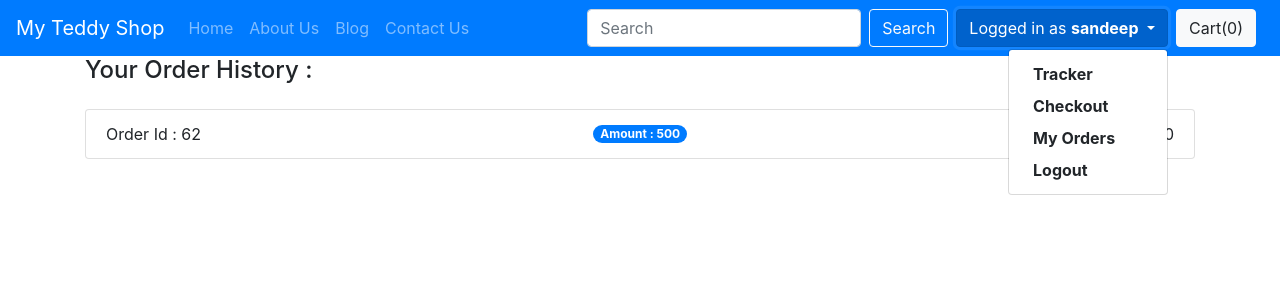
After one commit to Coderode/My-Teddy-shop, a Django app: page /shop/myorders/ in a window 1280 px wide, after a click that opens the changed part. The commit adds this page. Shown: the top 300 px of the page. Run offline with Django 3.2, Linux system fonts and the light colour scheme; a user stored in the database is signed in; data comes from the database, SQL or seed files in the repository; both versions use the stored data as it was after the commit; some libraries are stand-ins or nearby versions.

Commit message:
myorders page,testing payment integration

```diff
--- a/shop/admin.py
+++ b/shop/admin.py
@@ -1,5 +1,5 @@
 from django.contrib import admin
-from . models import Product,Contact,Order,OrderUpdate
+from . models import Product,Contact,Order,OrderUpdate,Transaction
 
 # Register your models here.
 
@@ -7,3 +7,4 @@ admin.site.register(Product)
 admin.site.register(Contact)
 admin.site.register(Order)
 admin.site.register(OrderUpdate)
+admin.site.register(Transaction)
--- a/shop/models.py
+++ b/shop/models.py
@@ -31,7 +31,7 @@ class Contact(models.Model):
 
 class Order(models.Model):
     order_id = models.AutoField(primary_key=True)
-    items_json = models.CharField(max_length=5000)
+    items_json = models.TextField()
     amount = models.IntegerField( default=0)
     name = models.CharField(max_length=50)
     email = models.CharField(max_length=50)
@@ -53,3 +53,12 @@ class OrderUpdate(models.Model):
 
     def __str__(self):
         return "order:"+str(self.order_id)+" update:"+str(self.update_id)+" "+self.timestamp.strftime("%d-%b-%Y")
+
+class Transaction(models.Model):
+    id = models.AutoField(primary_key=True)
+    order_id = models.IntegerField(default="")
+    txn = models.TextField()
+    timestamp = models.DateField(auto_now_add=True)
+
+    def __str__(self):
+        return "order:"+str(self.order_id)+" "+self.timestamp.strftime("%d-%b-%Y")
--- a/shop/templates/shop/basic.html
+++ b/shop/templates/shop/basic.html
@@ -54,7 +54,7 @@
                     <div class="dropdown-menu dropdown-menu-right">
                         <a class="dropdown-item" href="/shop/tracker"><b>Tracker</b></a>
                         <a class="dropdown-item" href="/shop/checkout"><b>Checkout</b></a>
-                        <a class="dropdown-item" href="#"><b>My Orders</b></a>
+                        <a class="dropdown-item" href="/shop/myorders"><b>My Orders</b></a>
                         <a class="dropdown-item" href="/shop/logout"><b>Logout</b></a>
                     </div>
                 </div>
--- /dev/null
+++ b/shop/templates/shop/myorders.html
@@ -0,0 +1,29 @@
+{% extends 'shop/basic.html' %}
+
+{% block title%}MyOrder | My Teddy Shop{% endblock %}
+
+{% block body %}
+<div class="container">
+    <h4>Your Order History : </h4>
+    <div class="my-4">
+        <div class="my-4">
+            {% if allOrders|length > 0 %}
+                <ul class="list-group" id="items">
+                    {% for item in allOrders %}
+                        <li class="list-group-item d-flex justify-content-between align-items-center">
+                            Order Id : {{item.order_id}}
+                            <span class="badge badge-primary badge-pill">Amount : {{item.amount}}</span>
+                            <span class="float-right">{{item.date}}</span>
+                        </li>
+                    {% endfor %}
+                </ul>
+            {% else %}
+                <h5>No orders done yet!</h5>
+            {% endif %}
+        </div>
+    </div>
+</div>
+{% endblock body %}
+
+{% block js %}
+{% endblock js %}
--- a/shop/urls.py
+++ b/shop/urls.py
@@ -8,9 +8,10 @@ urlpatterns = [
     path("search/",views.search,name="Search"),
     path("products/<int:myid>",views.productView,name="ProductView"),
     path("checkout/",views.checkout,name="Checkout"),
-    path('signup', views.handleSignup, name='handleSignup'),
-    path('login', views.handleLogin, name='handleLogin'),
-    path('logout', views.handleLogout, name='handleLogout'),
-    path('cartview', views.cartView, name='cartView'),
+    path('signup/', views.handleSignup, name='handleSignup'),
+    path('login/', views.handleLogin, name='handleLogin'),
+    path('logout/', views.handleLogout, name='handleLogout'),
+    path('cartview/', views.cartView, name='cartView'),
+    path('myorders/', views.myorders, name='myorders'),
     path("handlerequest/", views.handlerequest, name="HandleRequest"),
 ]
--- a/shop/views.py
+++ b/shop/views.py
@@ -1,6 +1,6 @@
 from django.shortcuts import render,redirect
 from django.http import HttpResponse
-from . models import Product,Contact,Order,OrderUpdate
+from . models import Product,Contact,Order,OrderUpdate,Transaction
 from django.contrib.auth.models import User
 from django.contrib.auth import authenticate, login, logout
 from datetime import datetime
@@ -9,7 +9,7 @@ from math import ceil
 import json
 from django.views.decorators.csrf import csrf_exempt
 from PayTm import Checksum
-MERCHANT_KEY = 'Merchant key here'
+MERCHANT_KEY = 'YOUR-MERCHANT-KEY-HERE'
 
 
 # Create your views here.
@@ -75,7 +75,7 @@ def tracker(request):
     if request.user.is_authenticated:
         if request.method=="POST":
             orderId = request.POST.get('orderId', '')
-            email = request.POST.get('email', '')
+            email = request.user.email
             try:
                 order = Order.objects.filter(order_id=orderId, email=email)  #it returns in form of a array
                 if len(order)>0:
@@ -99,13 +99,32 @@ def productView(request,myid):
     # print(product)
     return render(request,'shop/prodView.html',{'product':product[0]})
 
+def myorders(request):
+    if request.user.is_authenticated:
+        email = request.user.email
+        Orders={}
+        try:
+            orders = Order.objects.filter(email=email)  #it returns in form of a array
+            allOrders=[]
+            for item in orders:
+                allOrders.append({'order_id':item.order_id,'amount':item.amount,'date':item.date})
+            Orders={'allOrders':allOrders}
+        except Exception as e:
+            Orders = {'allOrders':[]}
+        return render(request,'shop/myorders.html',Orders)  #if some error occur
+    else:
+        return render(request,'shop/errorpage.html')
+
 def checkout(request):
     if request.user.is_authenticated:
+        user = request.user
+        name = user.first_name+user.last_name
+        email = user.email
+        userDetails={'name':name,'email':email}
+
         if request.method=="POST":
             items_json = request.POST.get('itemsJson', '')
-            name = request.POST.get('name', '')
             amount = request.POST.get('amount', '')
-            email = request.POST.get('email', '')
             address = request.POST.get('address1', '') + " " + request.POST.get('address2', '')
             city = request.POST.get('city', '')
             state = request.POST.get('state', '')
@@ -114,11 +133,11 @@ def checkout(request):
             order = Order(items_json=items_json, name=name,amount=amount, email=email,address=address,city=city,state=state, zip_code=zip_code, phone=phone,date=datetime.today())
             order.save()
             id = order.order_id
-            update = OrderUpdate(order_id=id, update_desc="The order has been placed")
+            update = OrderUpdate(order_id=id, update_desc="The order requested")
             update.save()
             # Request paytm to transfer the amount to your account after payment by user
             param_dict = {
-                    'MID': 'merchant id here',
+                    'MID': 'YOUR-MERCHANT-ID-HERE',
                     'ORDER_ID': str(order.order_id),
                     'TXN_AMOUNT': str(amount),
                     'CUST_ID': email,
@@ -129,8 +148,7 @@ def checkout(request):
             }
             param_dict['CHECKSUMHASH'] = Checksum.generate_checksum(param_dict, MERCHANT_KEY)
             return render(request, 'shop/paytm.html', {'param_dict': param_dict})
-            # return render(request, 'shop/checkout.html', {'status':True, 'id': id})
-        return render(request, 'shop/checkout.html')
+        return render(request, 'shop/checkout.html',{'userDetails':userDetails})
     return render(request,'shop/errorpage.html')
 
 #authentication APIs
@@ -200,20 +218,26 @@ def handleLogout(request):
 
 @csrf_exempt
 def handlerequest(request):
-    # paytm will send you post request here
-    form = request.POST
-    response_dict = {}
-    for i in form.keys():
-        response_dict[i] = form[i]
-        if i == 'CHECKSUMHASH':
-            checksum = form[i]
+    if request.method == "POST":
+        # paytm will send you post request here
+        form = request.POST
+        response_dict = {}
+        for i in form.keys():
+            response_dict[i] = form[i]
+            if i == 'CHECKSUMHASH':
+                checksum = form[i]
 
-    verify = Checksum.verify_checksum(response_dict, MERCHANT_KEY, checksum)
-    if verify:
-        if response_dict['RESPCODE'] == '01':
-            # print('order successful')
-            pass
-        else:
-            # print('order was not successful because' + response_dict['RESPMSG'])
-            pass
-    return render(request, 'shop/paymentstatus.html', {'response': response_dict})
+        verify = Checksum.verify_checksum(response_dict, MERCHANT_KEY, checksum)
+        if verify:
+            id = response_dict['ORDERID']
+            if response_dict['RESPCODE'] == '01':
+                update = OrderUpdate(order_id=id, update_desc="Transaction has been made and The order has been placed successfully!")
+                update.save()
+                transaction = Transaction(order_id = id, txn = response_dict)
+                transaction.save()
+            else:
+                update = OrderUpdate(order_id=id, update_desc="Transaction Pending...")
+                update.save()
+        return render(request, 'shop/paymentstatus.html', {'response': response_dict})
+    else:
+        return render(request,'shop/errorpage.html')
```
Also changed, not shown: shop/templates/shop/checkout.html (+2 -9 lines), shop/templates/shop/paymentstatus.html (+19 -4 lines), shop/templates/shop/tracker.html (+2 -5 lines), db.sqlite3, shop/migrations/0008_transaction.py (added), shop/migrations/0009_auto_20200702_1422.py (added).
